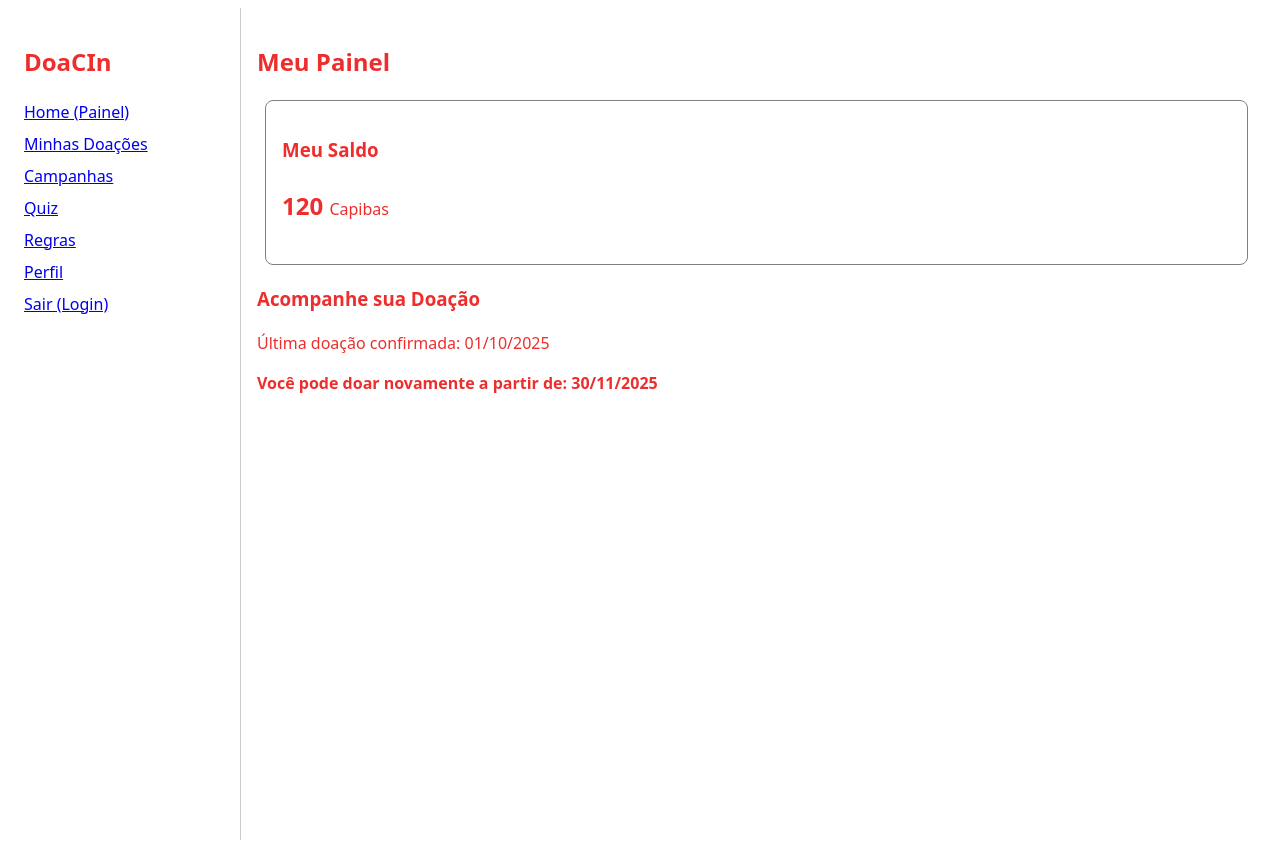
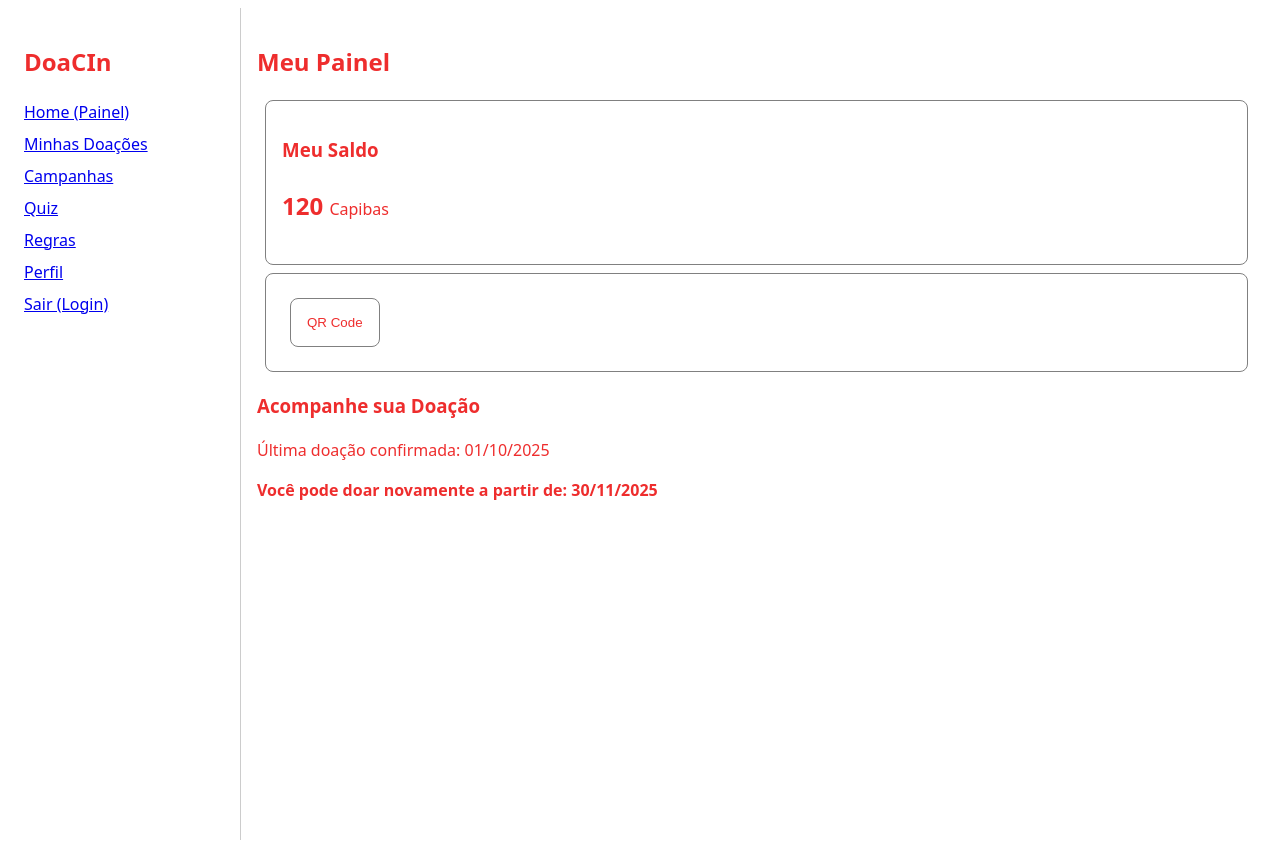
Before and after one commit to luizneto27/DoaCin, a React (Vite) app: page / in a window 1280 px wide. Built offline with nearby package versions, Linux system fonts and the light colour scheme.

Commit message:
Add src\components\QRCode.jsx em HomePage

```diff
--- /dev/null
+++ b/src/components/QRCode.jsx
@@ -0,0 +1,13 @@
+// card pra exibir QR Code
+
+import React from 'react';
+
+function QRCode({ qrCodeUrl }) {
+    return (
+        <div className='qr-code-div' style={{ border: '1px solid gray', padding: '16px', margin: '8px', borderRadius: '8px' }}>
+            <button className='button-qr-code' type='button' style={{ backgroundColor: 'white', border: '1px solid gray', padding: '16px', margin: '8px', borderRadius: '8px', color: 'rgba(235, 14, 14, 0.87)', cursor: 'pointer' }}>QR Code</button>
+        </div>
+    );
+}
+
+export default QRCode;
--- a/src/pages/HomePage.jsx
+++ b/src/pages/HomePage.jsx
@@ -1,5 +1,6 @@
 import React, { useState, useEffect } from 'react';
 import StatCard from '../components/StatCard';
+import QRCode from '../components/QRCode';
 
 // MOCK DATA
 const mockDashboardData = {
@@ -40,9 +41,7 @@ function HomePage() {
   }
 
   const nextDonationDate = getNextDonationDate(dashboardData.lastDonationDate);
-  const lastDonationDate = dashboardData.lastDonationDate
-    ? new Date(dashboardData.lastDonationDate).toLocaleDateString('pt-BR')
-    : null;
+  const lastDonationDate = dashboardData.lastDonationDate ? new Date(dashboardData.lastDonationDate).toLocaleDateString('pt-BR') : null;
 
   return (
     <div>
@@ -53,6 +52,11 @@ function HomePage() {
         title="Meu Saldo"
         value={dashboardData.capibasBalance}
         unit="Capibas"
+      />
+
+      {/* Critério 2: Botão para Confirmar o QR Code */}
+      <QRCode qrCodeUrl="https://example.com/my-qrcode"
+
       />
 
       {/* Critério 3: Data da última/próxima doação */}
```
